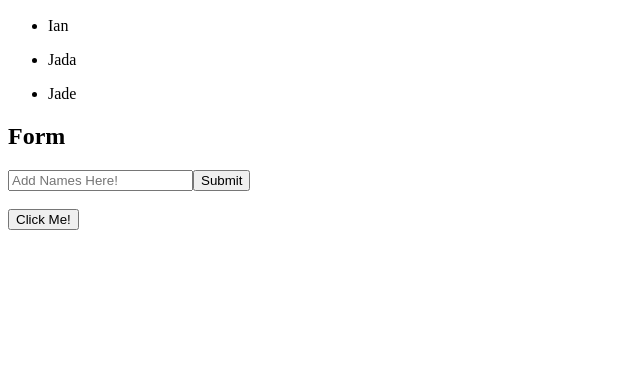
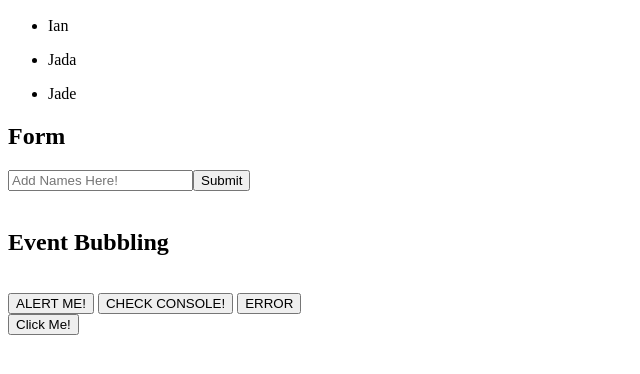
Before and after one commit to ianbumatay/javascript, a plain HTML site: page index.html in a window 1280 px wide. Shown: the part 110-484 px from the top of the page, without its empty margins (0-640 px from the left). Drawn offline with Linux system fonts and the light colour scheme.

Commit message:
event delegation

```diff
--- a/index.html
+++ b/index.html
@@ -26,9 +26,15 @@
     </div><br>
 
     <div id="div-btn">
+        <h2 id="bubble">Event Bubbling</h2>
           <!-- create button -->
           <!-- add events -->
           <!-- console.log(click) -->
+          <div id="parent"><br>
+            <button id="alert">ALERT ME!</button>
+            <button id="console">CHECK CONSOLE!</button>
+            <button id="error">ERROR</button>
+        </div>
     </div>
 
     <script src="js/main.js"></script>
--- a/js/button.js
+++ b/js/button.js
@@ -6,10 +6,32 @@ newBtn.innerText = "Click Me!"
 
 divButton.appendChild(newBtn)
 
-newBtn.addEventListener('click', handleClick)
+newBtn.addEventListener('click', function(e){
+    console.log(e.target)
+})
 
-function handleClick(event){
+const bubble = document.querySelector("#bubble")
 
-    console.log(event)
+bubble.addEventListener('click', function(e){
+    console.log("event bubling clicked", e.target)
+})
 
-}
+
+//Event bubbling
+
+const parentDiv = document.querySelector("#parent")
+
+parentDiv.addEventListener('click',function(e){
+    //console.log(e.target)
+
+    if(e.target.id === "alert"){
+       alert("ALERT BUTTON CLICKED")
+    }
+    if(e.target.id === "console"){
+       console.log("CONSOLE BUTTON CLICKED")
+    }
+    if(e.target.id === 'error'){
+        console.error("ERROR BUTTON CLICKED")
+    }
+
+})
```
